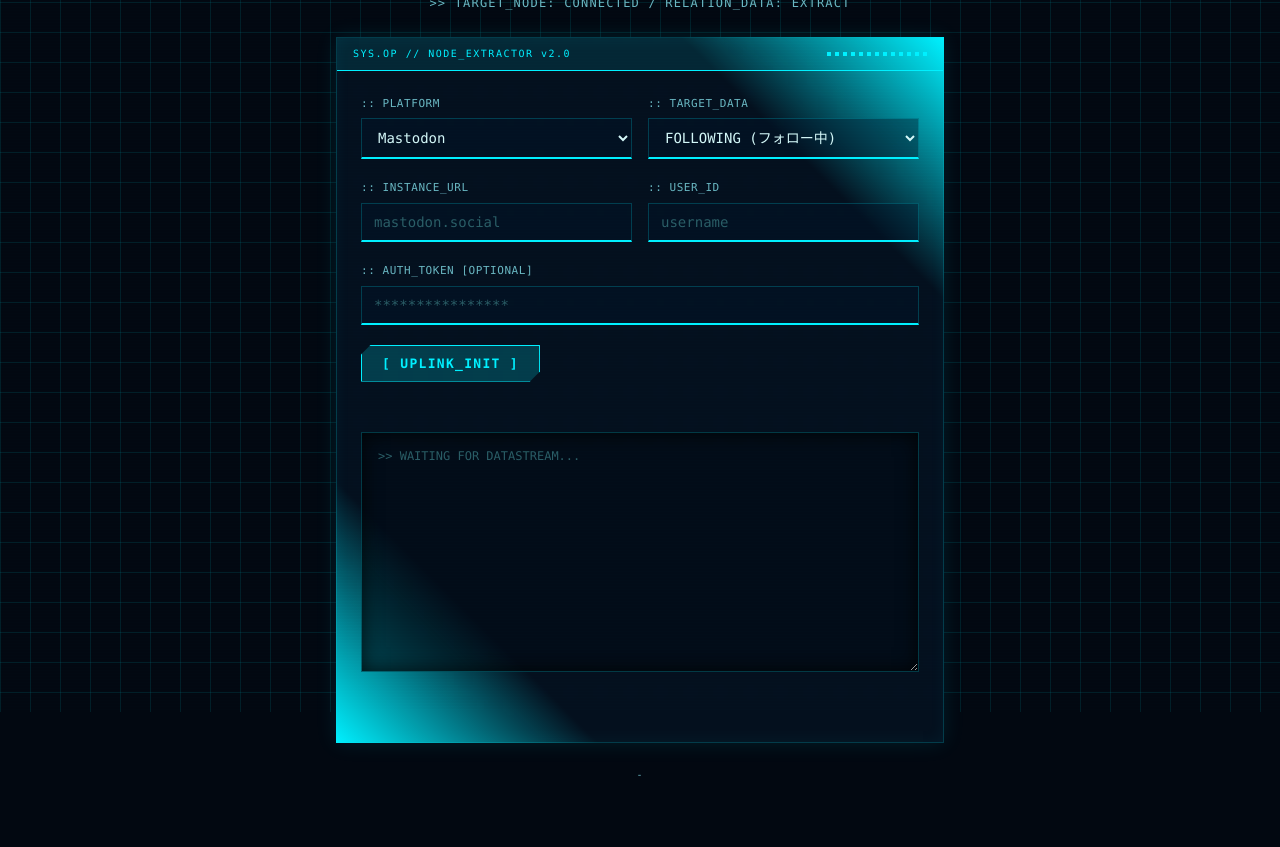
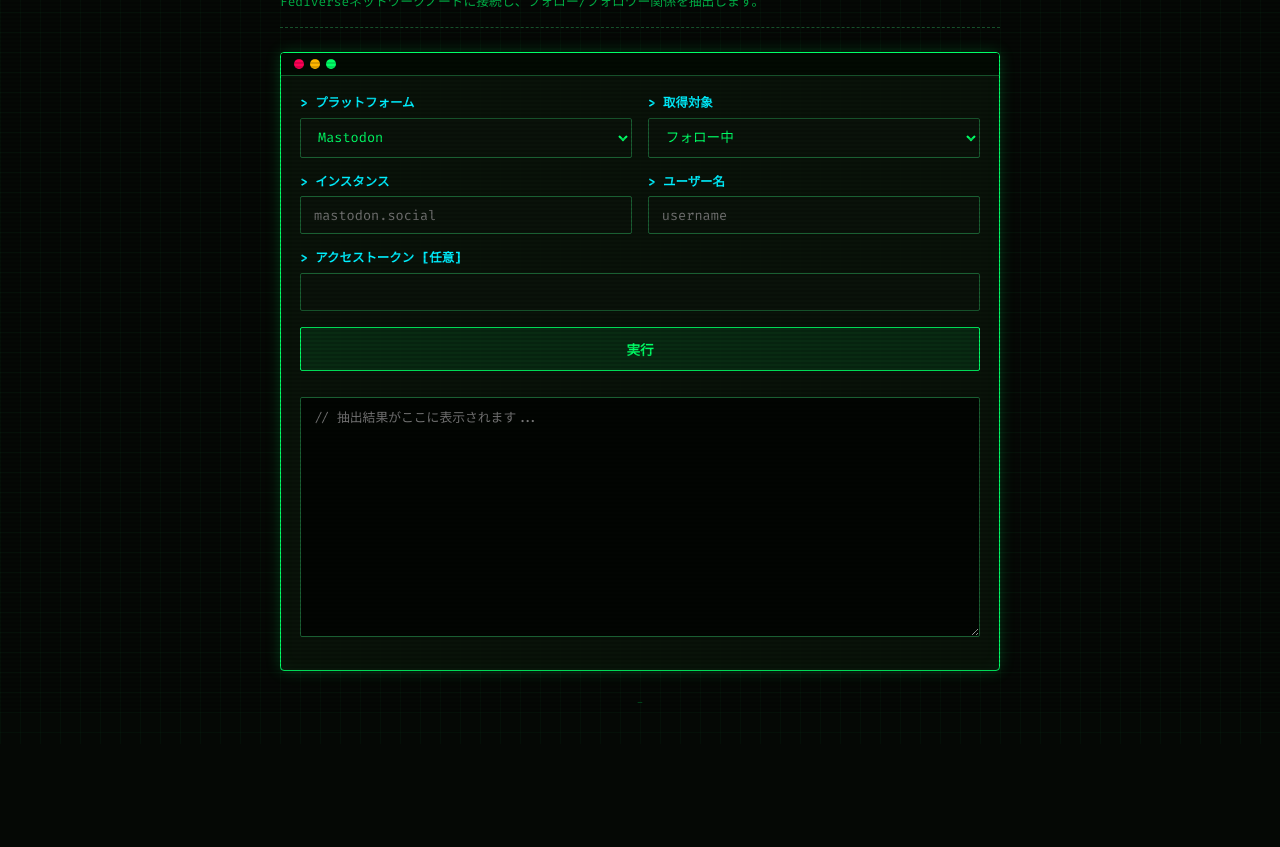
Before and after one commit to sinzai/list, a plain HTML site: page index.html in a window 1280 px wide. Shown: the part 88-935 px from the top of the page. After the commit the page ends 832 px from the top, so only its background shows below. Drawn offline with Linux system fonts and the light colour scheme.

Commit message:
Add files via upload

```diff
--- a/index.html
+++ b/index.html
@@ -3,77 +3,75 @@
 <head>
   <meta charset="UTF-8">
   <meta name="viewport" content="width=device-width, initial-scale=1.0, viewport-fit=cover">
-  <title>FediLIST_NEXUS</title>
+  <title></title>
   <link rel="icon" href="/image/icon.png" type="image/png">
   <link rel="apple-touch-icon" href="/image/icon.png">
   <link rel="manifest" href="/manifest.json">
-  <meta name="theme-color" content="#010a13">
+  <meta name="theme-color" content="#050805">
   <meta name="color-scheme" content="dark">
   <link rel="stylesheet" href="style.css">
 </head>
 <body>
-  <div class="hud-grid"></div>
   <div class="scanlines"></div>
 
   <div class="app-shell">
 
     <header class="app-header">
-      <div class="terminal-prompt"></div>
-      <h1 class="glitch" data-text="FEDIVERSE_NEXUS">FEDIVERSE_NEXUS</h1>
-      <p class="app-subtitle">>> TARGET_NODE: CONNECTED / RELATION_DATA: EXTRACT</p>
+      <div class="terminal-prompt">
+      </div>
+      <h1>FEDIVERSE_LIST</h1>
+      <p class="app-subtitle">Fediverseネットワークノードに接続し、フォロー/フォロワー関係を抽出します。</p>
     </header>
 
-    <div id="offlineBanner" class="offline-banner" hidden></div>
+    <div id="offlineBanner" class="offline-banner" hidden>
+    </div>
 
-    <div class="card hud-window">
+    <div class="card terminal-window">
       <div class="window-header">
-        <span class="hud-sys-text">SYS.OP // NODE_EXTRACTOR v2.0</span>
-        <div class="hud-lines"></div>
+        <span class="dot red"></span>
+        <span class="dot yellow"></span>
+        <span class="dot green"></span>
       </div>
 
       <div class="window-body">
         <div class="field-row">
           <div class="form-group">
-            <label for="platform">:: PLATFORM</label>
-            <div class="select-wrapper">
-              <select id="platform">
-                <option value="mastodon">Mastodon</option>
-                <option value="misskey">Misskey</option>
-              </select>
-            </div>
+            <label for="platform">> プラットフォーム</label>
+            <select id="platform">
+              <option value="mastodon">Mastodon</option>
+              <option value="misskey">Misskey</option>
+            </select>
           </div>
 
           <div class="form-group">
-            <label for="listType">:: TARGET_DATA</label>
-            <div class="select-wrapper">
-              <select id="listType">
-                <option value="following">FOLLOWING (フォロー中)</option>
-                <option value="followers">FOLLOWERS (フォロワー)</option>
-              </select>
-            </div>
+            <label for="listType">> 取得対象</label>
+            <select id="listType">
+              <option value="following">フォロー中</option>
+              <option value="followers">フォロワー</option>
+            </select>
           </div>
         </div>
 
         <div class="field-row">
           <div class="form-group">
-            <label for="server">:: INSTANCE_URL</label>
+            <label for="server">> インスタンス</label>
             <input type="text" id="server" placeholder="mastodon.social" autocomplete="off" spellcheck="false" inputmode="url">
           </div>
 
           <div class="form-group">
-            <label for="username">:: USER_ID</label>
+            <label for="username">> ユーザー名</label>
             <input type="text" id="username" placeholder="username" autocomplete="off" spellcheck="false">
           </div>
         </div>
 
         <div class="form-group">
-          <label for="token">:: AUTH_TOKEN [OPTIONAL]</label>
-          <input type="password" id="token" placeholder="****************" autocomplete="off" spellcheck="false">
+          <label for="token">> アクセストークン [任意]</label>
+          <input type="password" id="token" placeholder="" autocomplete="off" spellcheck="false">
         </div>
 
         <div class="btn-group">
-          <button id="fetchBtn" class="btn-primary">[ UPLINK_INIT ]</button>
-          <button id="cancelBtn" class="btn-danger" style="display:none;">[ ABORT_SYS ]</button>
+          <button id="fetchBtn" class="btn-primary">実行</button>
+          <button id="cancelBtn" class="btn-danger" style="display:none;">中断</button>
         </div>
 
         <div class="progress-bar-outer" id="progressBarOuter">
@@ -81,18 +79,19 @@
         </div>
         <div id="status"></div>
 
-        <textarea id="output" readonly spellcheck="false" placeholder=">> WAITING FOR DATASTREAM..."></textarea>
+        <textarea id="output" readonly spellcheck="false" placeholder="// 抽出結果がここに表示されます..."></textarea>
 
         <div class="btn-group">
-          <button id="copyBtn" class="btn-action" style="display:none;">[ DATA.COPY ]</button>
-          <button id="downloadBtn" class="btn-success" style="display:none;">[ DL:JSON ]</button>
-          <button id="downloadCsvBtn" class="btn-secondary" style="display:none;">[ DL:CSV ]</button>
+          <button id="copyBtn" style="display:none;">[JSONをコピー]</button>
+          <button id="downloadBtn" class="btn-success" style="display:none;">[JSON出力]</button>
+          <button id="downloadCsvBtn" class="btn-secondary" style="display:none;">[CSV出力]</button>
         </div>
       </div>
+
     </div>
 
     <footer class="app-footer">
-      <span id="pwaStatus"></span> - <button id="pwaInstallBtn" class="pwa-install-btn" style="display:none;">[ INSTALL_MODULE ]</button>
+      <span id="pwaStatus"></span> - <button id="pwaInstallBtn" class="pwa-install-btn" style="display:none;">[アプリをインストール]</button>
     </footer>
   </div>
 
--- a/style.css
+++ b/style.css
@@ -1,358 +1,307 @@
-/* FediLIST_NEXUS - Near Future / Cyberpunk Theme */
+/*
+  Fediverse リスト抽出ツール — ハッカーターミナルUI
+*/
+
+@import url('https://fonts.googleapis.com/css2?family=Fira+Code:wght@400;500;700&display=swap');
 
 :root {
-  --bg: #020811;
-  --panel: rgba(5, 18, 33, 0.85);
-  --line: #00f0ff;
-  --line-dim: rgba(0, 240, 255, 0.2);
-  --text: #d4f7f8;
-  --text-dim: #6ab7c2;
-  --accent: #00f0ff;
-  --accent-magenta: #ff003c;
-  --warn: #fcee0a;
-  --font-mono: "Orbitron", "SFMono-Regular", Consolas, "Liberation Mono", Menlo, monospace;
+  --bg: #050805;
+  --surface: rgba(10, 20, 10, 0.88);
+  --surface-raised: #0a120a;
+  --border: #00ff66;
+  --border-dim: #1a5e32;
+
+  --text: #00ff66;
+  --text-muted: #00b347;
+  --text-faint: #005c24;
+
+  --cyan: #00f0ff;
+  --danger: #ff0055;
+  --warning: #ffb700;
+
+  --font-mono: 'Fira Code', Consolas, Monaco, monospace;
+
+  --safe-top: env(safe-area-inset-top, 0px);
+  --safe-bottom: env(safe-area-inset-bottom, 0px);
+  --safe-left: env(safe-area-inset-left, 0px);
+  --safe-right: env(safe-area-inset-right, 0px);
 }
 
-* {
-  box-sizing: border-box;
-}
+* { box-sizing: border-box; }
 
-html, body {
-  height: 100%;
-}
+html { background-color: var(--bg); }
 
 body {
   margin: 0;
-  background: var(--bg);
+  padding: calc(2rem + var(--safe-top)) calc(1rem + var(--safe-right)) calc(2rem + var(--safe-bottom)) calc(1rem + var(--safe-left));
+  min-height: 100vh;
+  min-height: 100dvh;
+  background-color: var(--bg);
+  background-image:
+    linear-gradient(rgba(0, 255, 102, 0.03) 1px, transparent 1px),
+    linear-gradient(90deg, rgba(0, 255, 102, 0.03) 1px, transparent 1px);
+  background-size: 20px 20px;
   color: var(--text);
   font-family: var(--font-mono);
-  font-size: 14px;
-  line-height: 1.6;
-  -webkit-font-smoothing: antialiased;
-  overflow-x: hidden;
+  line-height: 1.4;
 }
 
-/* Background HUD Grid */
-.hud-grid {
-  position: fixed;
-  inset: 0;
-  z-index: 10;
-  background-image:
-    linear-gradient(var(--line-dim) 1px, transparent 1px),
-    linear-gradient(90deg, var(--line-dim) 1px, transparent 1px);
-  background-size: 30px 30px;
-  pointer-events: none;
-  opacity: 0.5;
-}
-
-/* CRT scanline overlay */
+/* CRT 走査線エフェクト */
 .scanlines {
   position: fixed;
-  inset: 0;
+  top: 0; left: 0; width: 100vw; height: 100vh;
   pointer-events: none;
-  z-index: 50;
-  background: repeating-linear-gradient(
-    to bottom,
-    rgba(0, 0, 0, 0) 0,
-    rgba(0, 0, 0, 0) 2px,
-    rgba(0, 240, 255, 0.03) 3px
+  background: linear-gradient(
+    rgba(18, 16, 16, 0) 50%,
+    rgba(0, 0, 0, 0.25) 50%
   );
-  mix-blend-mode: overlay;
+  background-size: 100% 4px;
+  z-index: 999;
+  opacity: 0.6;
 }
 
 .app-shell {
-  position: relative;
-  z-index: 20;
-  max-width: 640px;
+  max-width: 720px;
   margin: 0 auto;
-  padding: 32px 16px 64px;
 }
 
-/* Header & Glitch Effect */
+/* ヘッダー */
+
 .app-header {
-  text-align: center;
-  margin-bottom: 24px;
+  margin-bottom: 1.5rem;
+  border-bottom: 1px dashed var(--border-dim);
+  padding-bottom: 1rem;
+}
+
+.terminal-prompt {
+  font-size: 0.9rem;
+  margin-bottom: 0.4rem;
+}
+
+.prompt-user { color: var(--cyan); font-weight: bold; }
+.prompt-path { color: #fff; }
+
+.blink-cursor {
+  animation: blink 1s infinite;
+}
+
+@keyframes blink {
+  0%, 100% { opacity: 1; }
+  50% { opacity: 0; }
 }
 
 .app-header h1 {
   margin: 0;
-  font-size: 26px;
-  letter-spacing: 0.15em;
-  color: var(--accent);
-  text-shadow: 0 0 10px rgba(0, 240, 255, 0.6);
-  position: relative;
+  font-size: 1.6rem;
+  font-weight: 700;
+  letter-spacing: 0.05em;
+  color: var(--text);
+  text-shadow: 0 0 8px rgba(0, 255, 102, 0.6);
+}
+
+.app-subtitle {
+  margin: 0.4rem 0 0;
+  font-size: 0.8rem;
+  color: var(--text-muted);
+}
+
+/* ターミナルウィンドウ */
+
+.terminal-window {
+  background: var(--surface);
+  border: 1px solid var(--border);
+  box-shadow: 0 0 15px rgba(0, 255, 102, 0.2), inset 0 0 15px rgba(0, 255, 102, 0.05);
+  border-radius: 4px;
+  overflow: hidden;
+}
+
+.window-header {
+  background: #020a02;
+  border-bottom: 1px solid var(--border-dim);
+  padding: 0.4rem 0.8rem;
+  display: flex;
+  align-items: center;
+  gap: 6px;
+}
+
+.window-header .dot {
+  width: 10px;
+  height: 10px;
+  border-radius: 50%;
   display: inline-block;
 }
 
-.app-header h1::before,
-.app-header h1::after {
-  content: attr(data-text);
-  position: absolute;
-  top: 0;
-  left: 0;
-  opacity: 0.8;
+.dot.red { background: var(--danger); }
+.dot.yellow { background: var(--warning); }
+.dot.green { background: var(--border); }
+
+.window-title {
+  margin-left: 10px;
+  font-size: 0.75rem;
+  color: var(--text-muted);
 }
 
-.app-header h1::before {
-  left: 2px;
-  text-shadow: -1px 0 var(--accent-magenta);
-  clip: rect(24px, 550px, 90px, 0);
-  animation: glitch-anim-2 3s infinite linear alternate-reverse;
+.window-body { padding: 1.2rem; }
+
+/* フォーム構造 */
+
+.field-row {
+  display: grid;
+  grid-template-columns: 1fr 1fr;
+  gap: 1rem;
 }
 
-.app-header h1::after {
-  left: -2px;
-  text-shadow: -1px 0 var(--warn);
-  clip: rect(85px, 550px, 140px, 0);
-  animation: glitch-anim 2.5s infinite linear alternate-reverse;
+@media (max-width: 520px) {
+  .field-row { grid-template-columns: 1fr; }
 }
 
-@keyframes glitch-anim {
-  0% { clip: rect(10px, 9999px, 44px, 0); }
-  20% { clip: rect(60px, 9999px, 66px, 0); }
-  40% { clip: rect(33px, 9999px, 11px, 0); }
-  60% { clip: rect(81px, 9999px, 52px, 0); }
-  80% { clip: rect(2px, 9999px, 90px, 0); }
-  100% { clip: rect(94px, 9999px, 3px, 0); }
-}
-@keyframes glitch-anim-2 {
-  0% { clip: rect(65px, 9999px, 100px, 0); }
-  20% { clip: rect(3px, 9999px, 20px, 0); }
-  40% { clip: rect(44px, 9999px, 80px, 0); }
-  60% { clip: rect(12px, 9999px, 55px, 0); }
-  80% { clip: rect(77px, 9999px, 2px, 0); }
-  100% { clip: rect(33px, 9999px, 66px, 0); }
+.form-group { margin-bottom: 1rem; }
+
+label {
+  display: block;
+  margin-bottom: 0.3rem;
+  font-size: 0.78rem;
+  font-weight: 700;
+  color: var(--cyan);
 }
 
-.app-subtitle {
-  margin: 8px 0 0;
-  color: var(--text-dim);
-  font-size: 12px;
-  letter-spacing: 0.1em;
+small.hint {
+  display: block;
+  margin-top: 0.3rem;
+  font-size: 0.7rem;
+  color: var(--text-faint);
 }
 
-/* Offline banner */
-.offline-banner {
-  background: var(--warn);
-  color: #000;
-  text-align: center;
-  padding: 6px 12px;
-  font-weight: bold;
-  font-size: 12px;
-  margin-bottom: 16px;
-  clip-path: polygon(10px 0, 100% 0, 100% calc(100% - 10px), calc(100% - 10px) 100%, 0 100%, 0 10px);
-}
-
-.offline-banner:not([hidden])::before {
-  content: "[!] OFFLINE_MODE_ENGAGED";
-}
-
-/* Main HUD Window */
-.card {
-  background: var(--panel);
-  border: 1px solid var(--line-dim);
-  backdrop-filter: blur(4px);
-  position: relative;
-  box-shadow: 0 0 20px rgba(0, 240, 255, 0.1), inset 0 0 15px rgba(0, 240, 255, 0.05);
-}
-
-.card::before {
-  content: "";
-  position: absolute;
-  top: -1px; left: -1px; right: -1px; bottom: -1px;
-  background: linear-gradient(45deg, var(--accent), transparent 20%, transparent 80%, var(--accent));
-  z-index: -1;
-}
-
-.window-header {
-  display: flex;
-  justify-content: space-between;
-  align-items: center;
-  padding: 8px 16px;
-  background: rgba(0, 240, 255, 0.1);
-  border-bottom: 1px solid var(--line);
-}
-
-.hud-sys-text {
-  font-size: 10px;
-  color: var(--accent);
-  letter-spacing: 0.15em;
-}
-
-.hud-lines {
-  width: 100px;
-  height: 4px;
-  background: repeating-linear-gradient(90deg, var(--accent) 0, var(--accent) 4px, transparent 4px, transparent 8px);
-}
-
-.window-body {
-  padding: 24px;
-}
-
-/* Forms */
-.field-row {
-  display: flex;
-  gap: 16px;
-}
-
-.field-row .form-group { flex: 1; }
-.form-group { margin-bottom: 20px; }
-
-.form-group label {
-  display: block;
-  margin-bottom: 6px;
-  font-size: 11px;
-  color: var(--text-dim);
-  letter-spacing: 0.05em;
-}
-
-input, select {
+input, select, textarea {
   width: 100%;
-  background: rgba(0, 20, 40, 0.4);
-  border: 1px solid var(--line-dim);
-  border-bottom: 2px solid var(--accent);
+  padding: 0.6rem 0.8rem;
+  background: var(--surface-raised);
+  border: 1px solid var(--border-dim);
   color: var(--text);
   font-family: var(--font-mono);
-  font-size: 14px;
-  padding: 10px 12px;
+  font-size: 0.85rem;
+  border-radius: 2px;
   transition: all 0.2s ease;
 }
 
-input:focus, select:focus {
+input:focus, select:focus, textarea:focus {
   outline: none;
-  background: rgba(0, 240, 255, 0.1);
-  border-color: var(--accent);
-  box-shadow: 0 0 10px rgba(0, 240, 255, 0.3);
+  border-color: var(--cyan);
+  box-shadow: 0 0 8px rgba(0, 240, 255, 0.5);
+  color: #fff;
 }
 
-input::placeholder { color: #2a5d66; }
-
-/* Buttons with angled corners */
-.btn-group {
-  display: flex;
-  flex-wrap: wrap;
-  gap: 12px;
-  margin: 20px 0;
-}
+/* ボタン群 */
 
 button {
+  width: 100%;
+  padding: 0.7rem 1rem;
+  border: 1px solid var(--border);
+  background: rgba(0, 255, 102, 0.1);
+  color: var(--text);
   font-family: var(--font-mono);
-  font-size: 13px;
-  letter-spacing: 0.1em;
-  padding: 10px 20px;
-  background: rgba(0, 240, 255, 0.05);
-  border: 1px solid var(--accent);
-  color: var(--accent);
+  font-size: 0.85rem;
+  font-weight: 700;
   cursor: pointer;
-  clip-path: polygon(10px 0, 100% 0, 100% calc(100% - 10px), calc(100% - 10px) 100%, 0 100%, 0 10px);
   transition: all 0.2s ease;
-  text-transform: uppercase;
+  border-radius: 2px;
 }
 
 button:hover {
-  background: var(--accent);
+  background: var(--border);
   color: #000;
-  box-shadow: 0 0 15px var(--accent);
+  box-shadow: 0 0 12px rgba(0, 255, 102, 0.8);
 }
 
-.btn-primary {
-  background: rgba(0, 240, 255, 0.2);
-  font-weight: bold;
+button.btn-danger {
+  border-color: var(--danger);
+  color: var(--danger);
+  background: rgba(255, 0, 85, 0.1);
 }
 
-.btn-danger {
-  border-color: var(--accent-magenta);
-  color: var(--accent-magenta);
-  background: rgba(255, 0, 60, 0.1);
+button.btn-danger:hover {
+  background: var(--danger);
+  color: #fff;
+  box-shadow: 0 0 12px rgba(255, 0, 85, 0.8);
 }
 
-.btn-danger:hover {
-  background: var(--accent-magenta);
-  color: #fff;
-  box-shadow: 0 0 15px var(--accent-magenta);
+button.btn-secondary {
+  border-color: var(--cyan);
+  color: var(--cyan);
+  background: rgba(0, 240, 255, 0.1);
 }
 
-.btn-success {
-  border-color: #39ff6a;
-  color: #39ff6a;
-}
-.btn-success:hover {
-  background: #39ff6a;
+button.btn-secondary:hover {
+  background: var(--cyan);
   color: #000;
+  box-shadow: 0 0 12px rgba(0, 240, 255, 0.8);
 }
 
-.btn-secondary {
-  border-color: var(--text-dim);
-  color: var(--text-dim);
+.btn-group {
+  display: flex;
+  gap: 0.6rem;
+  margin-top: 0.5rem;
 }
 
-/* Progress bar */
+/* 出力とプログレス */
+
+textarea#output {
+  height: 240px;
+  margin-top: 1rem;
+  background: #020502;
+  border-color: var(--border-dim);
+  color: var(--text);
+  font-size: 0.8rem;
+}
+
+#status {
+  margin-top: 0.6rem;
+  font-size: 0.75rem;
+  color: var(--cyan);
+}
+
+#status.error { color: var(--danger); }
+
 .progress-bar-outer {
   display: none;
-  width: 100%;
   height: 4px;
-  background: rgba(0, 0, 0, 0.5);
-  border-bottom: 1px solid var(--line-dim);
-  margin-bottom: 12px;
+  background: #000;
+  border: 1px solid var(--border-dim);
+  margin-top: 0.5rem;
 }
 
 .progress-bar-inner {
   height: 100%;
   width: 0%;
-  background: var(--accent);
-  box-shadow: 0 0 10px var(--accent);
-  transition: width 0.1s linear;
+  background: var(--cyan);
+  box-shadow: 0 0 8px var(--cyan);
 }
 
-/* Status line */
-#status {
-  min-height: 18px;
-  font-size: 12px;
-  color: var(--text-dim);
-  margin-bottom: 12px;
-  text-transform: uppercase;
-}
+/* フッター */
 
-#status.error {
-  color: var(--accent-magenta);
-  text-shadow: 0 0 5px var(--accent-magenta);
-}
-
-/* Output Area */
-textarea {
-  width: 100%;
-  min-height: 240px;
-  background: rgba(0, 10, 20, 0.6);
-  border: 1px solid var(--line-dim);
-  color: var(--text);
-  font-family: var(--font-mono);
-  font-size: 12px;
-  padding: 16px;
-  resize: vertical;
-  box-shadow: inset 0 0 20px rgba(0, 0, 0, 0.8);
-}
-
-textarea::placeholder { color: #2a5d66; }
-textarea:focus { outline: 1px solid var(--accent); }
-
-/* Footer */
 .app-footer {
+  margin-top: 1.5rem;
   text-align: center;
-  margin-top: 24px;
-  font-size: 10px;
-  color: var(--text-dim);
-  letter-spacing: 0.1em;
+  font-size: 0.72rem;
+  color: var(--text-faint);
 }
 
 .pwa-install-btn {
-  padding: 4px 10px;
-  font-size: 10px;
+  display: inline-block;
+  width: auto;
+  padding: 0.2rem 0.6rem;
+  font-size: 0.7rem;
+  border-color: var(--cyan);
+  color: var(--cyan);
   background: transparent;
-  clip-path: none;
+}
+
+.offline-banner {
+  background: rgba(255, 0, 85, 0.15);
+  border: 1px solid var(--danger);
+  color: var(--danger);
+  padding: 0.5rem;
+  font-size: 0.75rem;
+  margin-bottom: 1rem;
   border-radius: 2px;
 }
-
-@media (max-width: 480px) {
-  .field-row { flex-direction: column; gap: 0; }
-  .app-header h1 { font-size: 20px; }
-}
```
